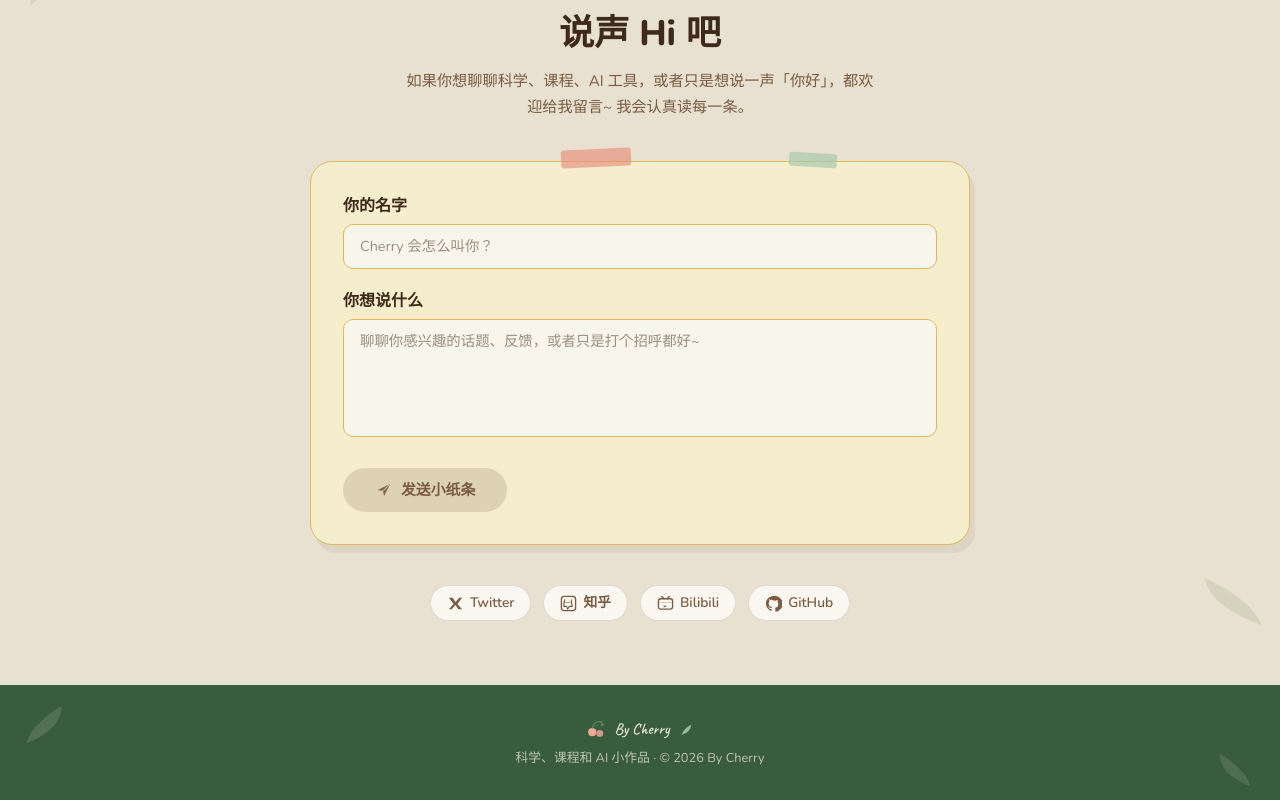
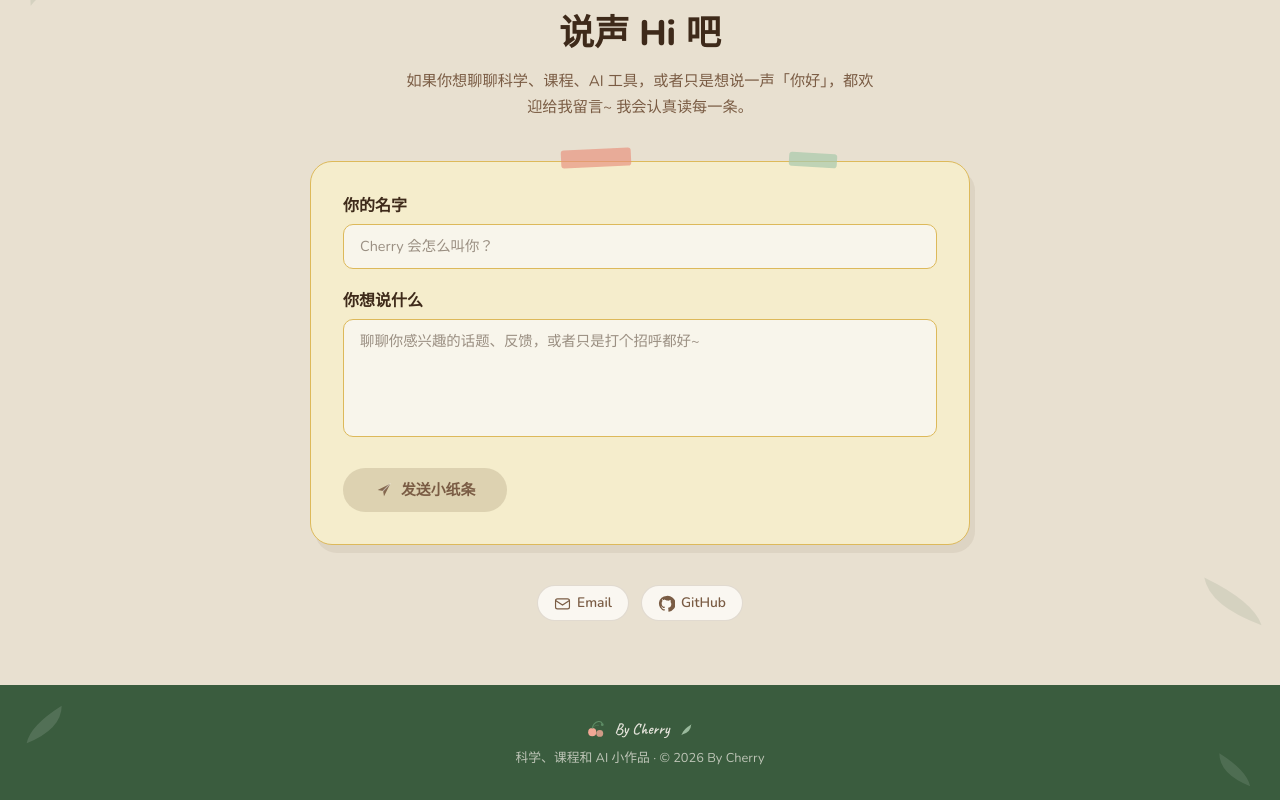
Before and after one commit to liruirui321/Bycherry, a React (Vite) app: page / in a window 1280 px wide. Shown: the part 3873-4673 px from the top of the page. Built offline with nearby package versions, Linux system fonts and the light colour scheme.

Commit message:
Replace placeholder social links

```diff
--- a/src/app/components/Contact.tsx
+++ b/src/app/components/Contact.tsx
@@ -1,5 +1,5 @@
 import { useState } from "react";
-import { IconMail, IconSend, IconTwitter, IconGithub, IconZhihu, IconBilibili, IconLeaf, IconCheck } from "./Icons";
+import { IconMail, IconSend, IconGithub, IconLeaf, IconCheck } from "./Icons";
 
 export function Contact() {
   const [name, setName] = useState("");
@@ -15,10 +15,8 @@ export function Contact() {
   }
 
   const socials = [
-    { icon: <IconTwitter size={17} />, label: "Twitter" },
-    { icon: <IconZhihu size={17} />, label: "知乎" },
-    { icon: <IconBilibili size={17} />, label: "Bilibili" },
-    { icon: <IconGithub size={17} />, label: "GitHub" },
+    { icon: <IconMail size={17} />, label: "Email", href: "mailto:liruirui321@gmail.com" },
+    { icon: <IconGithub size={17} />, label: "GitHub", href: "https://github.com/liruirui321" },
   ];
 
   return (
@@ -156,10 +154,10 @@ export function Contact() {
               <IconCheck size={40} color="var(--cherry-forest)" />
             </div>
             <h3 style={{ fontFamily: "'Caveat', cursive", fontSize: "1.45rem", color: "var(--cherry-warm-brown)", fontWeight: 700, marginBottom: "0.5rem" }}>
-              收到了！谢谢 {name} ~
+              邮件草稿已打开，谢谢 {name} ~
             </h3>
             <p style={{ color: "var(--cherry-warm-mid)", fontSize: "0.9rem" }}>
-              我会认真读你的留言，有空就回复你
+              确认内容后在邮件客户端发送，我就能收到你的留言
             </p>
             <div style={{ display: "flex", justifyContent: "center", marginTop: "0.75rem" }}>
               <IconLeaf size={28} color="var(--cherry-forest)" />
@@ -172,7 +170,9 @@ export function Contact() {
           {socials.map((s) => (
             <a
               key={s.label}
-              href="#"
+              href={s.href}
+              target={s.href.startsWith("https://") ? "_blank" : undefined}
+              rel={s.href.startsWith("https://") ? "noreferrer" : undefined}
               style={{
                 display: "flex", alignItems: "center", gap: 6,
                 color: "var(--cherry-warm-mid)",
```
